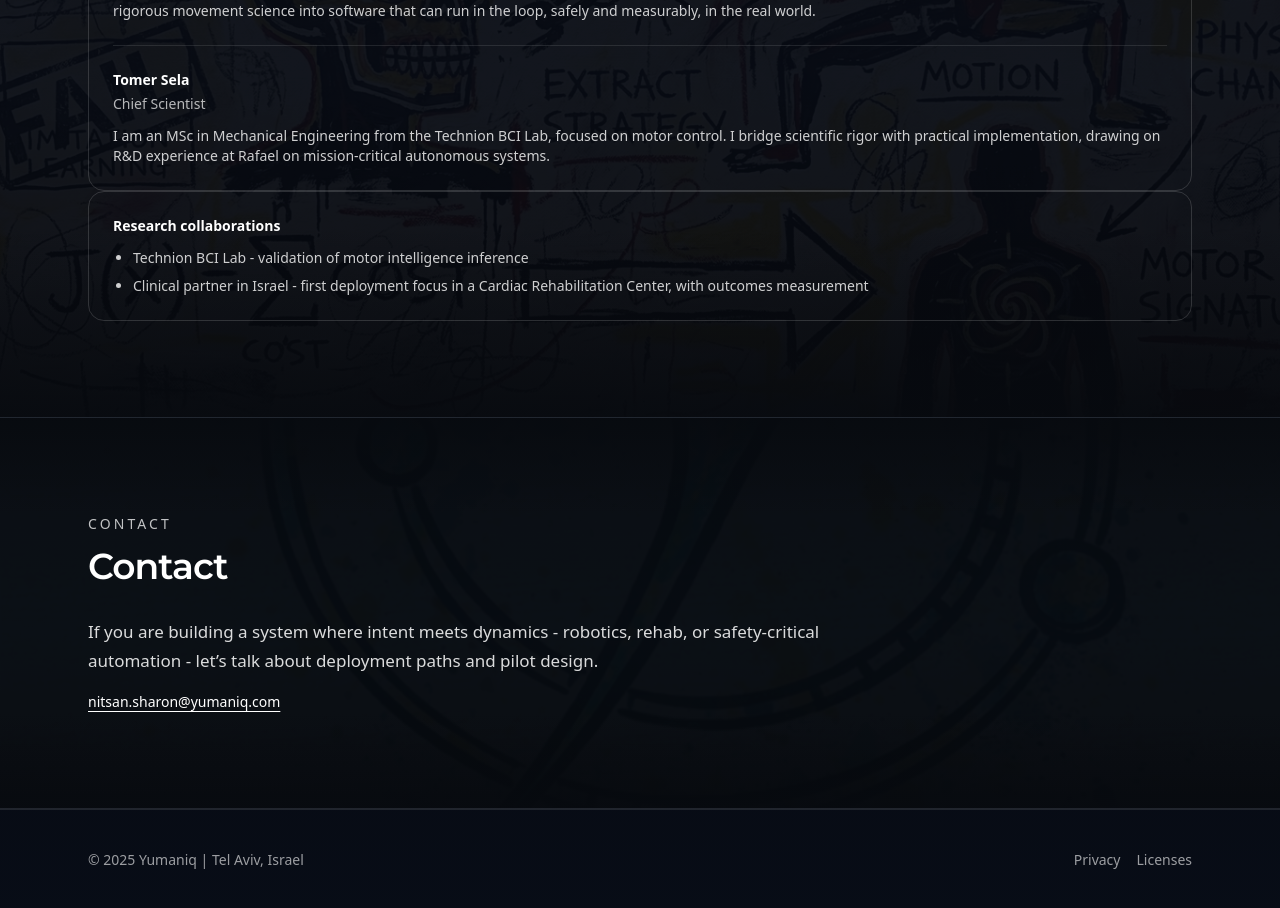
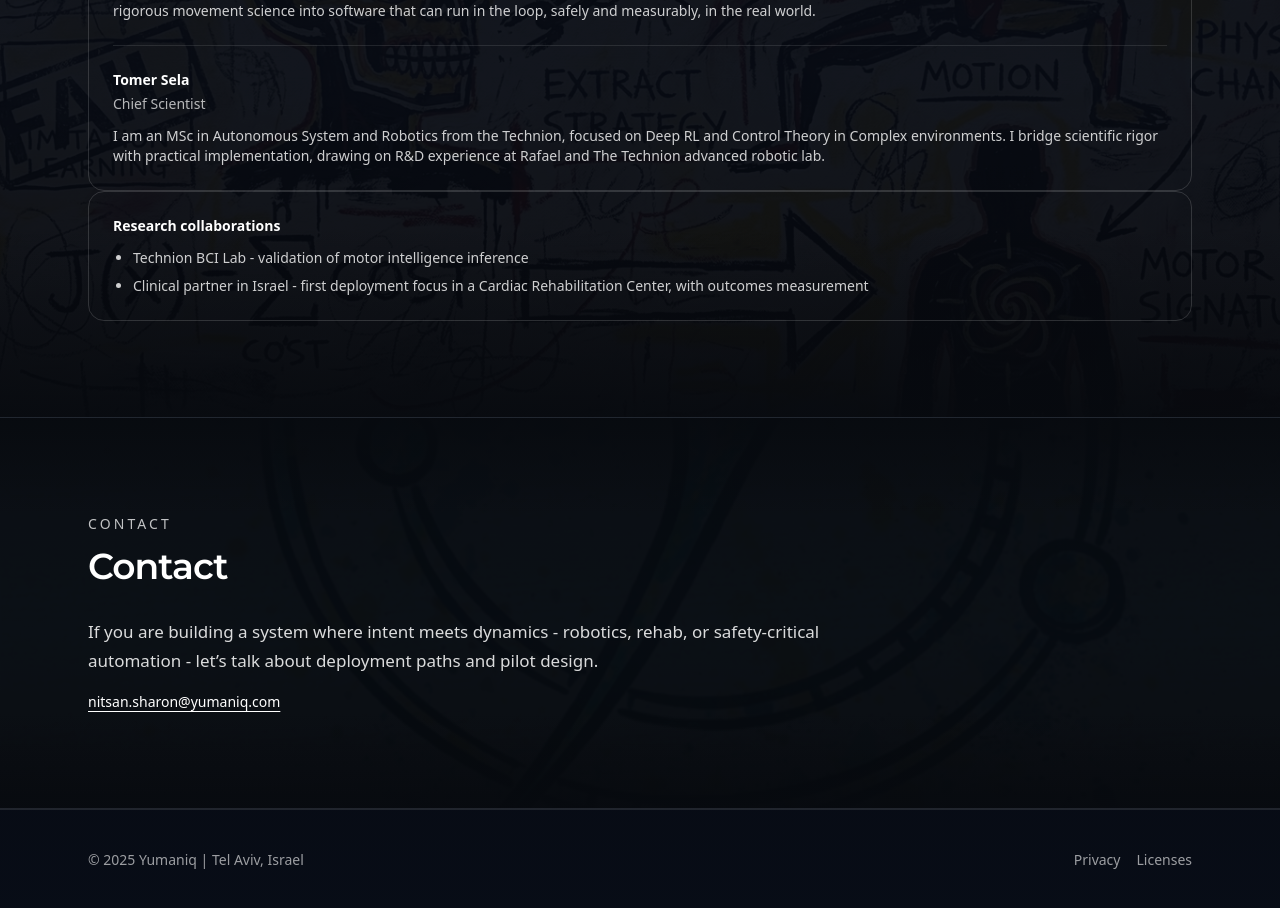
Before and after one commit to tsatso/yumaniq, a Next.js app: page / in a window 1280 px wide. Shown: the part 3280-4188 px from the top of the page. Built offline with nearby package versions, Linux system fonts and the light colour scheme.

Commit message:
Tomer bio
Tomer bio

```diff
--- a/content/site.json
+++ b/content/site.json
@@ -90,7 +90,7 @@
   "chiefScientist": {
     "name": "Tomer Sela",
     "role": "Chief Scientist",
-    "bio": "I am an MSc in Mechanical Engineering from the Technion BCI Lab, focused on motor control. I bridge scientific rigor with practical implementation, drawing on R&D experience at Rafael on mission-critical autonomous systems."
+    "bio": "I am an MSc in Autonomous System and Robotics from the Technion, focused on Deep RL and Control Theory in Complex environments. I bridge scientific rigor with practical implementation, drawing on R&D experience at Rafael and The Technion advanced robotic lab."
   },
 
   "collaborations": [
--- a/src/app/page.tsx
+++ b/src/app/page.tsx
@@ -172,7 +172,7 @@ export default function HomePage() {
               <div>
                 <div className="text-sm font-semibold">{"Tomer Sela"}</div>
                 <div className="mt-1 text-sm text-white/70">{"Chief Scientist"}</div>
-                <p className="mt-3 text-sm text-white/80">{"I am an MSc in Mechanical Engineering from the Technion BCI Lab, focused on motor control. I bridge scientific rigor with practical implementation, drawing on R&D experience at Rafael on mission-critical autonomous systems."}</p>
+                <p className="mt-3 text-sm text-white/80">{"I am an MSc in Autonomous System and Robotics from the Technion, focused on Deep RL and Control Theory in Complex environments. I bridge scientific rigor with practical implementation, drawing on R&D experience at Rafael and The Technion advanced robotic lab."}</p>
               </div>
 
 
```
